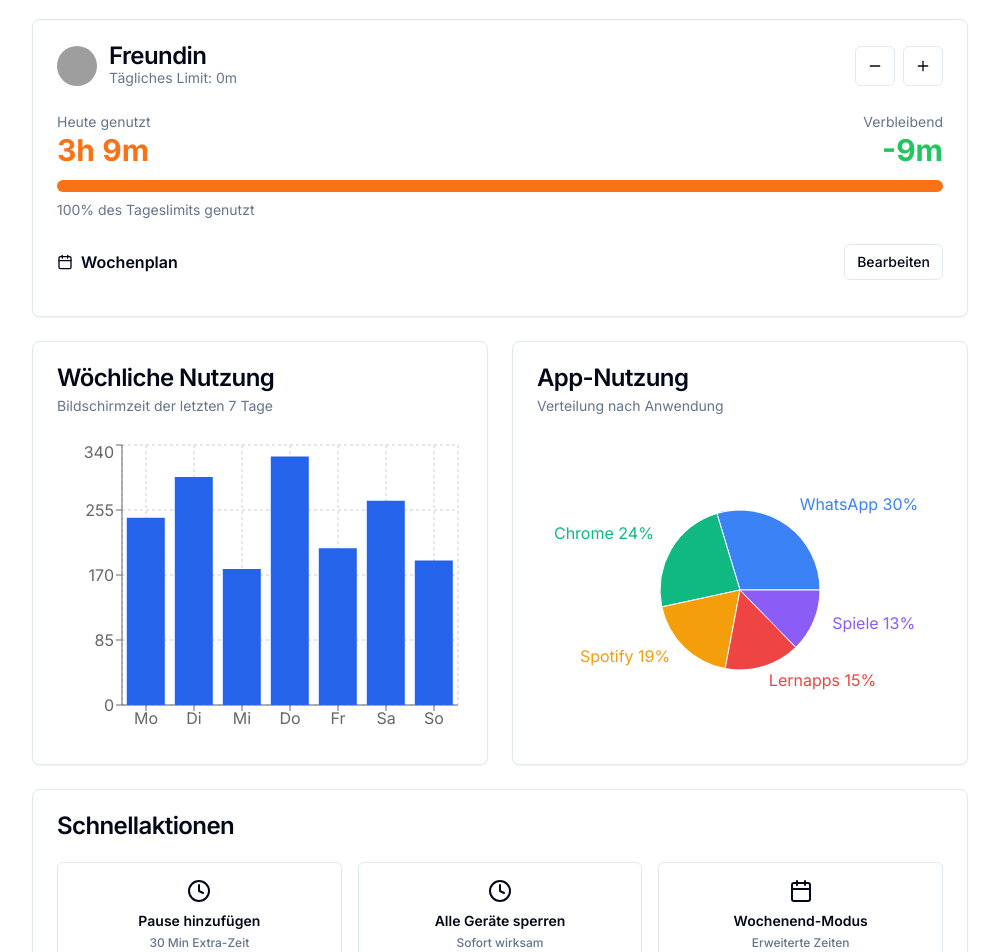
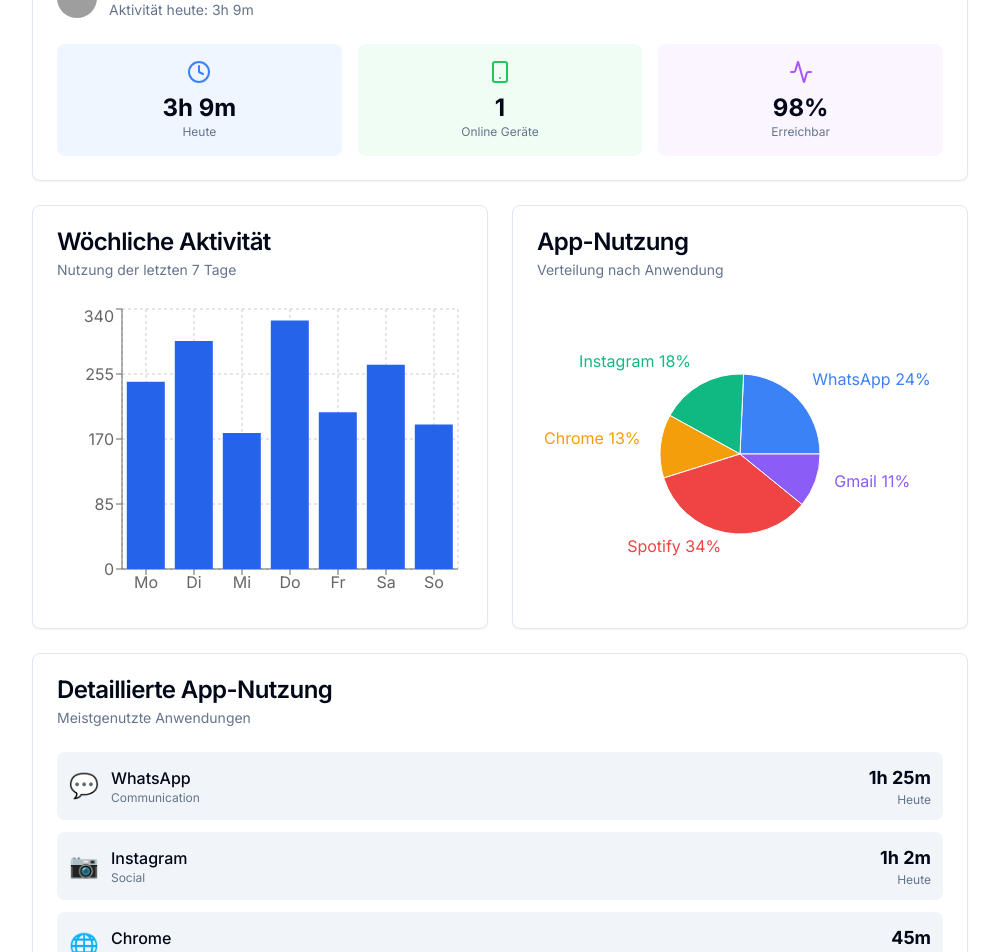
Before and after one commit to heidelbergerkeule-stack/parental-control-webapp, a Next.js app: page /screentime in a window 1280 px wide. Shown: the part 480-1432 px from the top of the page, without its empty margins (280-1279 px from the left). Built offline with nearby package versions, Linux system fonts and the light colour scheme; grey boxes are pictures that could not be loaded.

Commit message:
Update app/screentime/page.tsx for couple tracking (removed parental controls)

```diff
--- a/app/screentime/page.tsx
+++ b/app/screentime/page.tsx
@@ -2,127 +2,70 @@
 
 import DashboardLayout from '@/components/layout'
 import { Card, CardContent, CardDescription, CardHeader, CardTitle } from '@/components/card'
-import { Button } from '@/components/button'
-import { Progress } from '@/components/progress'
-import { mockChildren, mockScreenTimeData } from '@/lib/mockData'
-import { formatTime, calculatePercentage } from '@/lib/utils'
-import { Clock, Calendar, Plus, Minus } from 'lucide-react'
+import { mockChildren, mockScreenTimeData, mockAppUsage } from '@/lib/mockData'
+import { formatTime } from '@/lib/utils'
+import { Clock, Smartphone, Activity } from 'lucide-react'
 import { BarChart, Bar, XAxis, YAxis, CartesianGrid, Tooltip, ResponsiveContainer, PieChart, Pie, Cell } from 'recharts'
 
 const COLORS = ['#3b82f6', '#10b981', '#f59e0b', '#ef4444', '#8b5cf6']
 
 export default function ScreenTime() {
-  const appData = [
-    { name: 'WhatsApp', value: 35 },
-    { name: 'Chrome', value: 28 },
-    { name: 'Spotify', value: 22 },
-    { name: 'Lernapps', value: 18 },
-    { name: 'Spiele', value: 15 },
-  ]
-
   return (
     <DashboardLayout>
       <div className="space-y-6">
         <div>
-          <h1 className="text-3xl font-bold">Bildschirmzeit</h1>
+          <h1 className="text-3xl font-bold">Aktivitätsübersicht</h1>
           <p className="text-muted-foreground mt-1">
-            Verwalten Sie die Bildschirmzeit und setzen Sie Limits
+            Geräte- und App-Nutzung im Überblick
           </p>
         </div>
 
-        {/* Children Screen Time */}
-        {mockChildren.map((child) => {
-          const percentage = calculatePercentage(child.usedScreenTime, child.screenTimeLimit)
-          const isNearLimit = percentage > 80
-
-          return (
-            <Card key={child.id}>
+        {/* Partner Activity */}
+        {mockChildren.map((person) => (
+          <Card key={person.id}>
             <CardHeader>
               <div className="flex items-center justify-between">
                 <div className="flex items-center gap-3">
                   <img
-                      src={child.avatar}
-                      alt={child.name}
+                    src={person.avatar}
+                    alt={person.name}
                     className="h-10 w-10 rounded-full"
                   />
                   <div>
-                      <CardTitle>{child.name}</CardTitle>
-                      <CardDescription>Tägliches Limit: {formatTime(child.screenTimeLimit)}</CardDescription>
+                    <CardTitle>{person.name}</CardTitle>
+                    <CardDescription>Aktivität heute: {formatTime(person.usedScreenTime)}</CardDescription>
                   </div>
-                  </div>
-                  <div className="flex gap-2">
-                    <Button variant="outline" size="icon">
-                      <Minus className="h-4 w-4" />
-                    </Button>
-                    <Button variant="outline" size="icon">
-                      <Plus className="h-4 w-4" />
-                    </Button>
                 </div>
               </div>
             </CardHeader>
             <CardContent className="space-y-6">
-                <div>
-                  <div className="flex justify-between mb-3">
-                    <div>
-                      <p className="text-sm text-muted-foreground">Heute genutzt</p>
-                      <p className={`text-3xl font-bold ${isNearLimit ? 'text-orange-500' : 'text-primary'}`}>
-                        {formatTime(child.usedScreenTime)}
-                      </p>
+              <div className="grid grid-cols-3 gap-4">
+                <div className="p-4 bg-blue-50 dark:bg-blue-950 rounded-lg text-center">
+                  <Clock className="h-6 w-6 mx-auto mb-2 text-blue-500" />
+                  <p className="text-2xl font-bold">{formatTime(person.usedScreenTime)}</p>
+                  <p className="text-xs text-muted-foreground">Heute</p>
                 </div>
-                    <div className="text-right">
-                      <p className="text-sm text-muted-foreground">Verbleibend</p>
-                      <p className="text-3xl font-bold text-green-500">
-                        {formatTime(child.screenTimeLimit - child.usedScreenTime)}
-                      </p>
+                <div className="p-4 bg-green-50 dark:bg-green-950 rounded-lg text-center">
+                  <Smartphone className="h-6 w-6 mx-auto mb-2 text-green-500" />
+                  <p className="text-2xl font-bold">{person.devices.filter(d => d.status === 'online').length}</p>
+                  <p className="text-xs text-muted-foreground">Online Geräte</p>
                 </div>
-                  </div>
-                  <Progress
-                    value={percentage}
-                    indicatorClassName={isNearLimit ? 'bg-orange-500' : 'bg-primary'}
-                    className="h-3"
-                  />
-                  <p className="text-sm text-muted-foreground mt-2">
-                    {percentage}% des Tageslimits genutzt
-                  </p>
-                </div>
-
-                {/* Schedule */}
-                <div>
-                  <div className="flex items-center justify-between mb-3">
-                    <h3 className="font-semibold flex items-center gap-2">
-                      <Calendar className="h-4 w-4" />
-                      Wochenplan
-                    </h3>
-                    <Button variant="outline" size="sm">
-                      Bearbeiten
-                    </Button>
-                  </div>
-                  <div className="space-y-2">
-                    {child.schedule.map((schedule) => {
-                      const days = ['Sonntag', 'Montag', 'Dienstag', 'Mittwoch', 'Donnerstag', 'Freitag', 'Samstag']
-                      return (
-                        <div key={schedule.id} className="flex items-center justify-between p-3 bg-secondary rounded-lg">
-                          <span className="font-medium">{days[schedule.dayOfWeek]}</span>
-                          <span className="text-sm text-muted-foreground">
-                            {schedule.startTime} - {schedule.endTime}
-                          </span>
-                          <span className="font-semibold">{formatTime(schedule.allowedMinutes)}</span>
-                        </div>
-                      )
-                    })}
+                <div className="p-4 bg-purple-50 dark:bg-purple-950 rounded-lg text-center">
+                  <Activity className="h-6 w-6 mx-auto mb-2 text-purple-500" />
+                  <p className="text-2xl font-bold">98%</p>
+                  <p className="text-xs text-muted-foreground">Erreichbar</p>
                 </div>
               </div>
             </CardContent>
           </Card>
-          )
-        })}
+        ))}
 
         {/* Charts */}
         <div className="grid gap-6 md:grid-cols-2">
           <Card>
             <CardHeader>
-              <CardTitle>Wöchliche Nutzung</CardTitle>
-              <CardDescription>Bildschirmzeit der letzten 7 Tage</CardDescription>
+              <CardTitle>Wöchliche Aktivität</CardTitle>
+              <CardDescription>Nutzung der letzten 7 Tage</CardDescription>
             </CardHeader>
             <CardContent>
               <div className="h-[300px]">
@@ -149,16 +92,16 @@
                 <ResponsiveContainer width="100%" height="100%">
                   <PieChart>
                     <Pie
-                      data={appData}
+                      data={mockAppUsage}
                       cx="50%"
                       cy="50%"
                       labelLine={false}
-                      label={({ name, percent }) => `${name} ${(percent * 100).toFixed(0)}%`}
+                      label={({ appName, percent }) => `${appName} ${(percent * 100).toFixed(0)}%`}
                       outerRadius={80}
                       fill="#8884d8"
-                      dataKey="value"
+                      dataKey="duration"
                     >
-                      {appData.map((entry, index) => (
+                      {mockAppUsage.map((entry, index) => (
                         <Cell key={`cell-${index}`} fill={COLORS[index % COLORS.length]} />
                       ))}
                     </Pie>
@@ -170,34 +113,29 @@
           </Card>
         </div>
 
-        {/* Quick Actions */}
+        {/* Detailed App Usage */}
         <Card>
           <CardHeader>
-            <CardTitle>Schnellaktionen</CardTitle>
+            <CardTitle>Detaillierte App-Nutzung</CardTitle>
+            <CardDescription>Meistgenutzte Anwendungen</CardDescription>
           </CardHeader>
           <CardContent>
-            <div className="grid gap-4 md:grid-cols-3">
-              <Button variant="outline" className="h-auto py-4">
-                <div className="text-center">
-                  <Clock className="h-6 w-6 mx-auto mb-2" />
-                  <p className="font-semibold">Pause hinzufügen</p>
-                  <p className="text-xs text-muted-foreground mt-1">30 Min Extra-Zeit</p>
+            <div className="space-y-3">
+              {mockAppUsage.map((app) => (
+                <div key={app.appName} className="flex items-center justify-between p-3 bg-secondary rounded-lg">
+                  <div className="flex items-center gap-3">
+                    <span className="text-2xl">{app.icon}</span>
+                    <div>
+                      <p className="font-medium">{app.appName}</p>
+                      <p className="text-xs text-muted-foreground">{app.category}</p>
                     </div>
-              </Button>
-              <Button variant="outline" className="h-auto py-4">
-                <div className="text-center">
-                  <Clock className="h-6 w-6 mx-auto mb-2" />
-                  <p className="font-semibold">Alle Geräte sperren</p>
-                  <p className="text-xs text-muted-foreground mt-1">Sofort wirksam</p>
                   </div>
-              </Button>
-              <Button variant="outline" className="h-auto py-4">
-                <div className="text-center">
-                  <Calendar className="h-6 w-6 mx-auto mb-2" />
-                  <p className="font-semibold">Wochenend-Modus</p>
-                  <p className="text-xs text-muted-foreground mt-1">Erweiterte Zeiten</p>
+                  <div className="text-right">
+                    <p className="font-bold text-lg">{formatTime(app.duration)}</p>
+                    <p className="text-xs text-muted-foreground">Heute</p>
                   </div>
-              </Button>
+                </div>
+              ))}
             </div>
           </CardContent>
         </Card>
```
Lines whose indentation alone changed are shown as unchanged.
